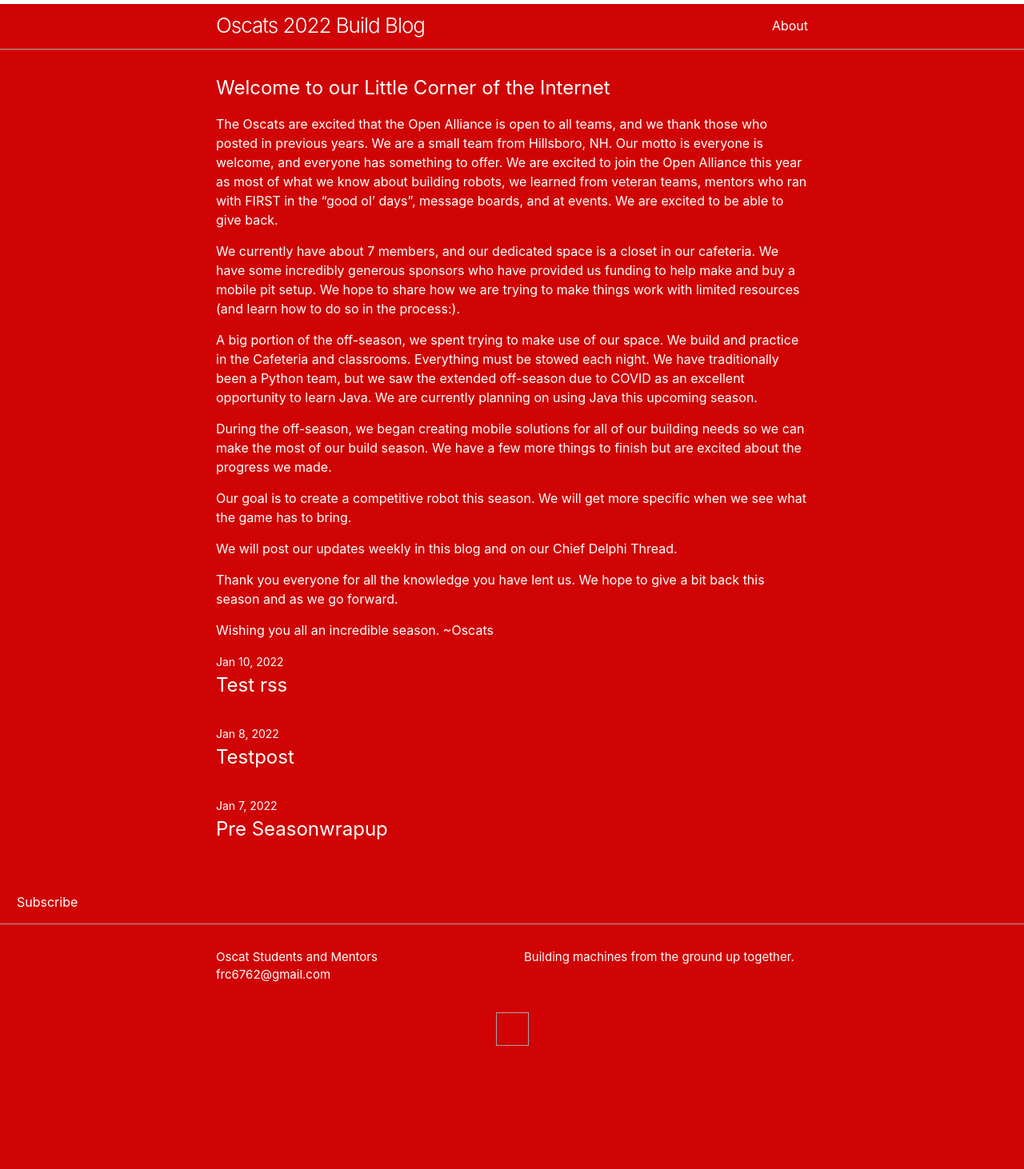
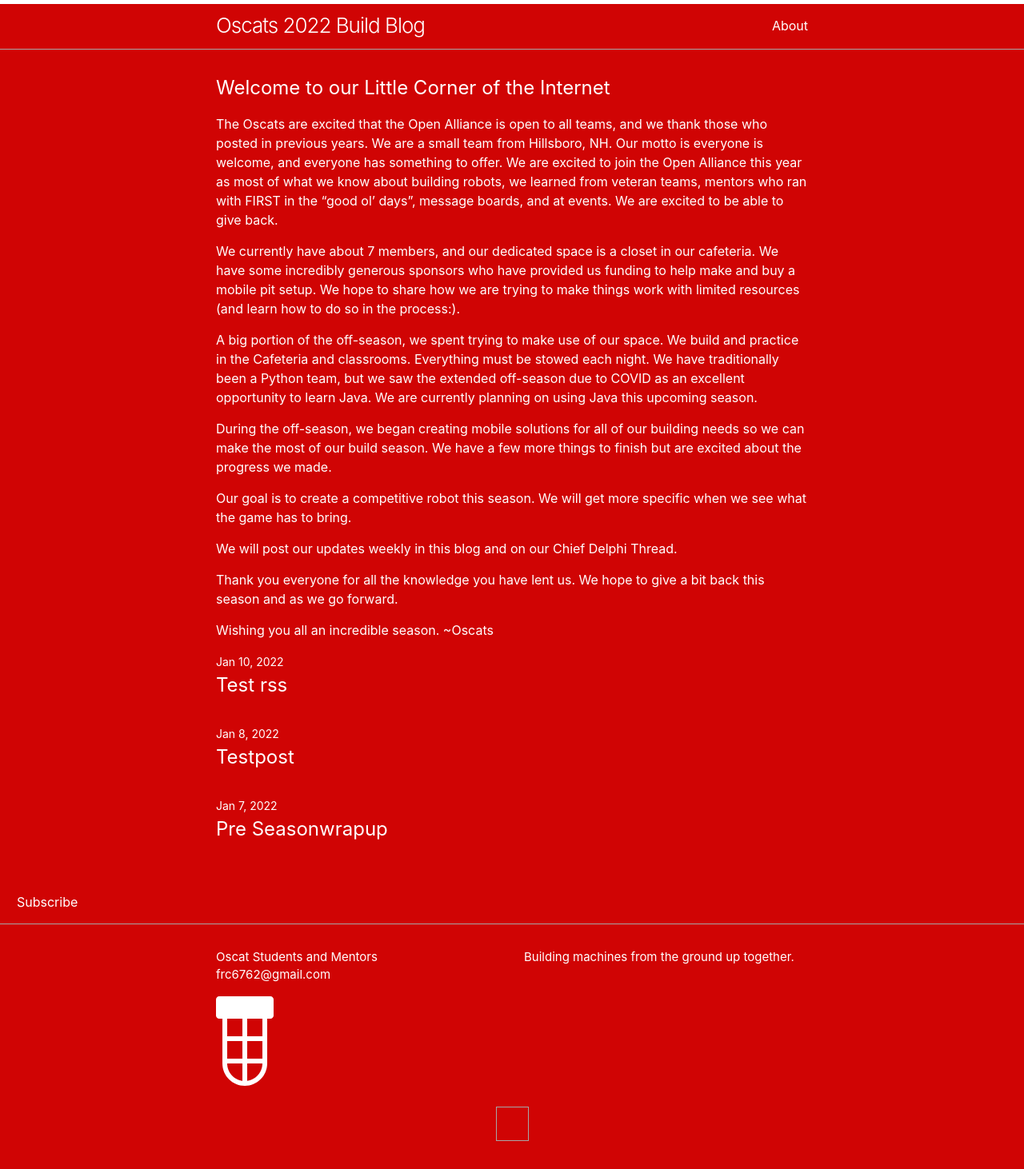
Before and after one commit to MrRSquared/MrRSquared.github.io, a Jekyll site: the page built from index.md, in a window 1280 px wide. Shown: the whole page at 80% size. Built offline with Jekyll 4.4.1, drawn with Linux system fonts in a browser that asks for light colours; nearby versions of some CDN libraries; before the commit the page ends 1343 px from its top, so only the background shows below that.

Commit message:
Update footer.html

```diff
--- a/_includes/footer.html
+++ b/_includes/footer.html
@@ -14,7 +14,39 @@
             <li><a class="u-email" href="mailto:{{ site.author.email }}">{{ site.author.email }}</a></li>
           {%- endif %}
         </ul>
-      {%- endif %}
+      {%- endif %}<?xml version="1.0" encoding="utf-8"?>
+<!-- Generator: Adobe Illustrator 16.0.3, SVG Export Plug-In . SVG Version: 6.00 Build 0)  -->
+<!DOCTYPE svg PUBLIC "-//W3C//DTD SVG 1.1//EN" "http://www.w3.org/Graphics/SVG/1.1/DTD/svg11.dtd">
+<svg version="1.1" id="Layer_1" xmlns="http://www.w3.org/2000/svg" xmlns:xlink="http://www.w3.org/1999/xlink" x="0px" y="0px"
+	 width="72px" height="112px" viewBox="0 0 72 112" enable-background="new 0 0 72 112" xml:space="preserve">
+<g>
+	<g>
+		<rect x="8" y="20" fill="#FFFFFF" width="6" height="64"/>
+	</g>
+	<g>
+		<rect x="58" y="20" fill="#FFFFFF" width="6" height="64"/>
+	</g>
+	<g>
+		<path fill="#FFFFFF" d="M36,112C20.561,112,8,99.439,8,84h6c0,12.131,9.869,22,22,22V112z"/>
+	</g>
+	<g>
+		<path fill="#FFFFFF" d="M36,112v-6c12.131,0,22-9.869,22-22h6C64,99.439,51.439,112,36,112z"/>
+	</g>
+	<g>
+		<rect x="33" y="20" fill="#FFFFFF" width="6" height="89"/>
+	</g>
+	<g>
+		<rect x="11" y="78" fill="#FFFFFF" width="50" height="6"/>
+	</g>
+	<g>
+		<rect x="11" y="50" fill="#FFFFFF" width="50" height="6"/>
+	</g>
+	<g id="Lamp_Rectangle_4_">
+		<path fill="#FFFFFF" d="M72,24c0,2.2-1.8,4-4,4H4c-2.2,0-4-1.8-4-4V4c0-2.2,1.8-4,4-4h64c2.2,0,4,1.8,4,4V24z"/>
+	</g>
+</g>
+</svg>
+
       </div>
       <div class="footer-col">
         <p>{{ site.description | escape }}</p>
```
